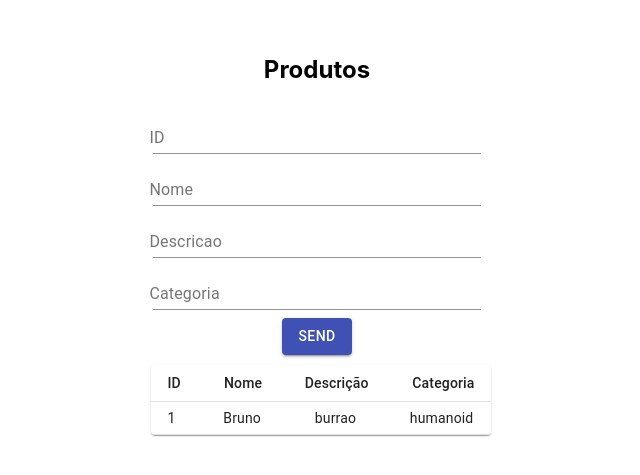
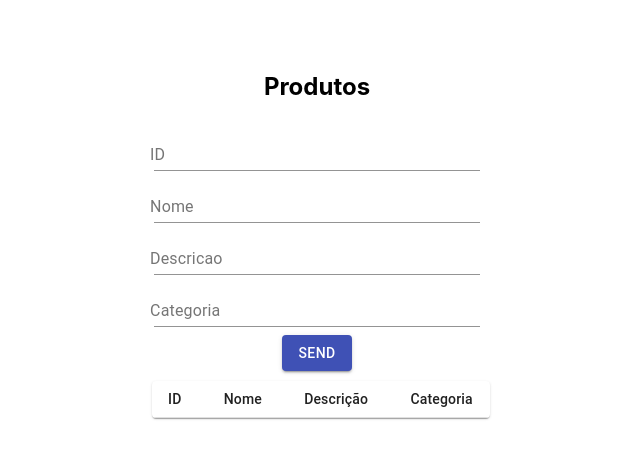
Before and after one commit to bruno41bruno/FrontEndJsx, a React (Create React App) app in the folder frontend/: page / in a window 1280 px wide. Shown: the part 123-598 px from the top of the page, without its empty margins (323-963 px from the left). Built offline with nearby package versions, Linux system fonts and the light colour scheme.

Commit message:
create ok!

```diff
--- a/frontend/src/App.js
+++ b/frontend/src/App.js
@@ -1,7 +1,22 @@
 import FormProdutos from "./components/form-produtos/FormProdutos";
 import ListaProdutos from "./components/lista-produtos/ListaProdutos";
+import { Component } from "react";
 
-function App() {
+class App extends Component {
+  lista = []
+  constructor(props){
+    super(props);
+    this.state = {rows:this.lista}
+  }
+  create(model){
+    this.lista.push(model);
+    console.log(model);
+    this.setState(
+    {
+      rows : this.lista
+    })
+  }
+  render(){
     return (
       <section>
         <>
@@ -9,10 +24,10 @@ function App() {
             Produtos
           </h1>
         </>
-      <FormProdutos/>
-      <ListaProdutos/>
+        <FormProdutos create={this.create.bind(this)}/>
+        <ListaProdutos lista ={this.state.rows}/>
       </section>
-  );
+  )}
 }
 
 export default App;
--- a/frontend/src/components/form-produtos/FormProdutos.jsx
+++ b/frontend/src/components/form-produtos/FormProdutos.jsx
@@ -3,16 +3,25 @@ import TextField from '@material-ui/core/TextField';
 import Button from '@material-ui/core/Button';
 
 class FormProdutos extends Component {
-
+    id;
+    nome;
+    descricao;
+    categoria;
+  handlersalvar(event){
+    event.stopPropagation();
+    event.preventDefault();
+    let model = {"id":event.target.id.value,"nome":event.target.nome.value,"descricao":event.target.descricao.value,"categoria":event.target.categoria.value}
+    this.props.create(model);
+  }
     render() {
         return (
-            <form>
+            <form onSubmit={this.handlersalvar.bind(this)}>
                 <TextField id="id" label="ID" type="number"/>
                 <TextField id="nome" label="Nome" />
                 <TextField id="descricao" label="Descricao" />
                 <TextField id="categoria" label="Categoria" />
                 <div>
-                <Button variant="contained"color="primary">Send</Button>
+                <Button type="submit" variant="contained"color="primary">Send</Button>
                 </div>
             </form>
          );
--- a/frontend/src/components/lista-produtos/ListaProdutos.jsx
+++ b/frontend/src/components/lista-produtos/ListaProdutos.jsx
@@ -10,14 +10,15 @@ import Paper from '@material-ui/core/Paper';
 
 
 class ListaProdutos extends Component {
-
+    constructor(props){
+        super(props);
+        this.rows = props.lista;
+    }
     useStyles = makeStyles({
         table: {
           minWidth: 650,
         },
       });
-    rows = [{"id":1,"nome":'Bruno',"descricao":'burrao',"categoria":'humanoid'}
-    ]
     render() {
         return (
             <TableContainer component={Paper}>
@@ -25,9 +26,9 @@ class ListaProdutos extends Component {
                     <TableHead>
                         <TableRow>
                         <TableCell>ID</TableCell>
-                        <TableCell align="right">Nome</TableCell>
-                        <TableCell align="right">Descrição</TableCell>
-                        <TableCell align="right">Categoria</TableCell>
+                        <TableCell align="center">Nome</TableCell>
+                        <TableCell align="center">Descrição</TableCell>
+                        <TableCell align="center">Categoria</TableCell>
                         </TableRow>
                     </TableHead>
                     <TableBody>
```
Lines whose indentation alone changed are shown as unchanged.
